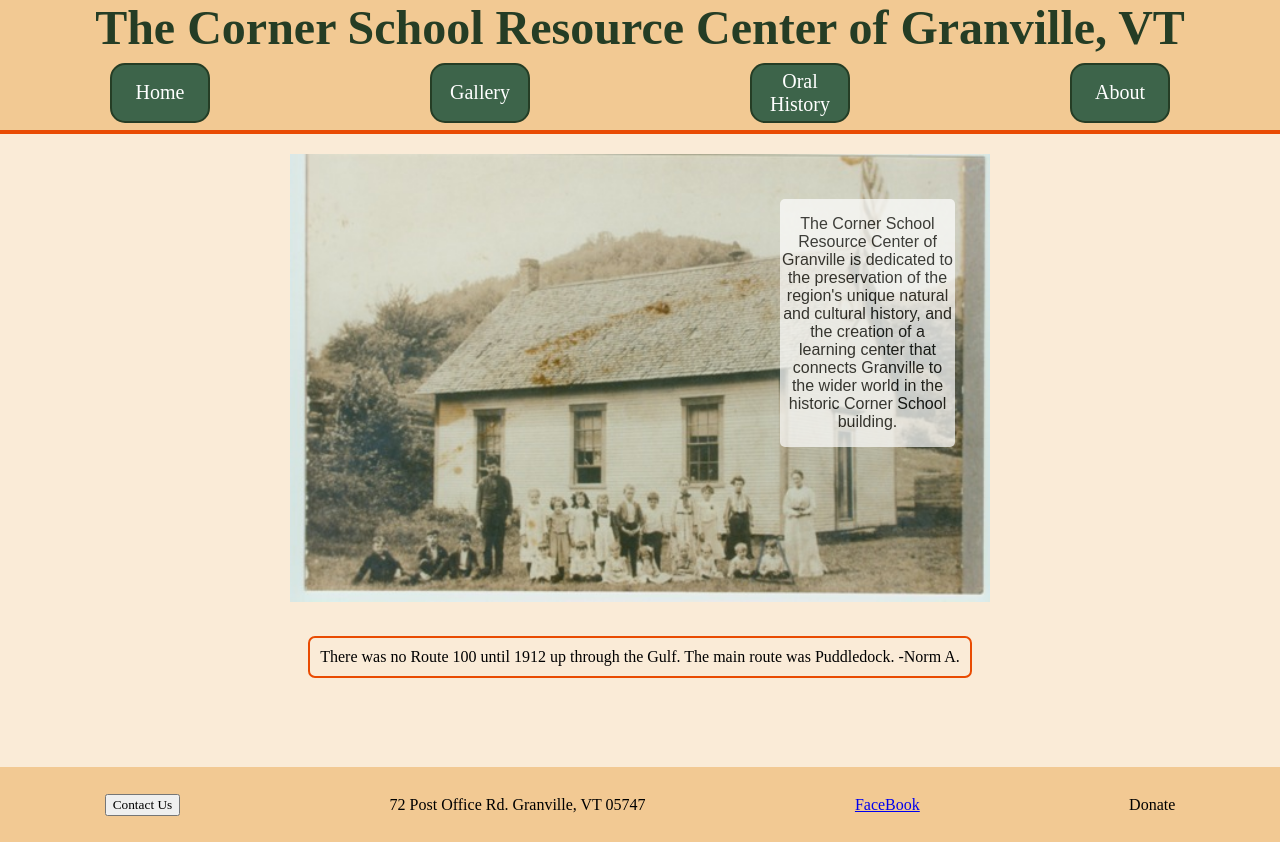
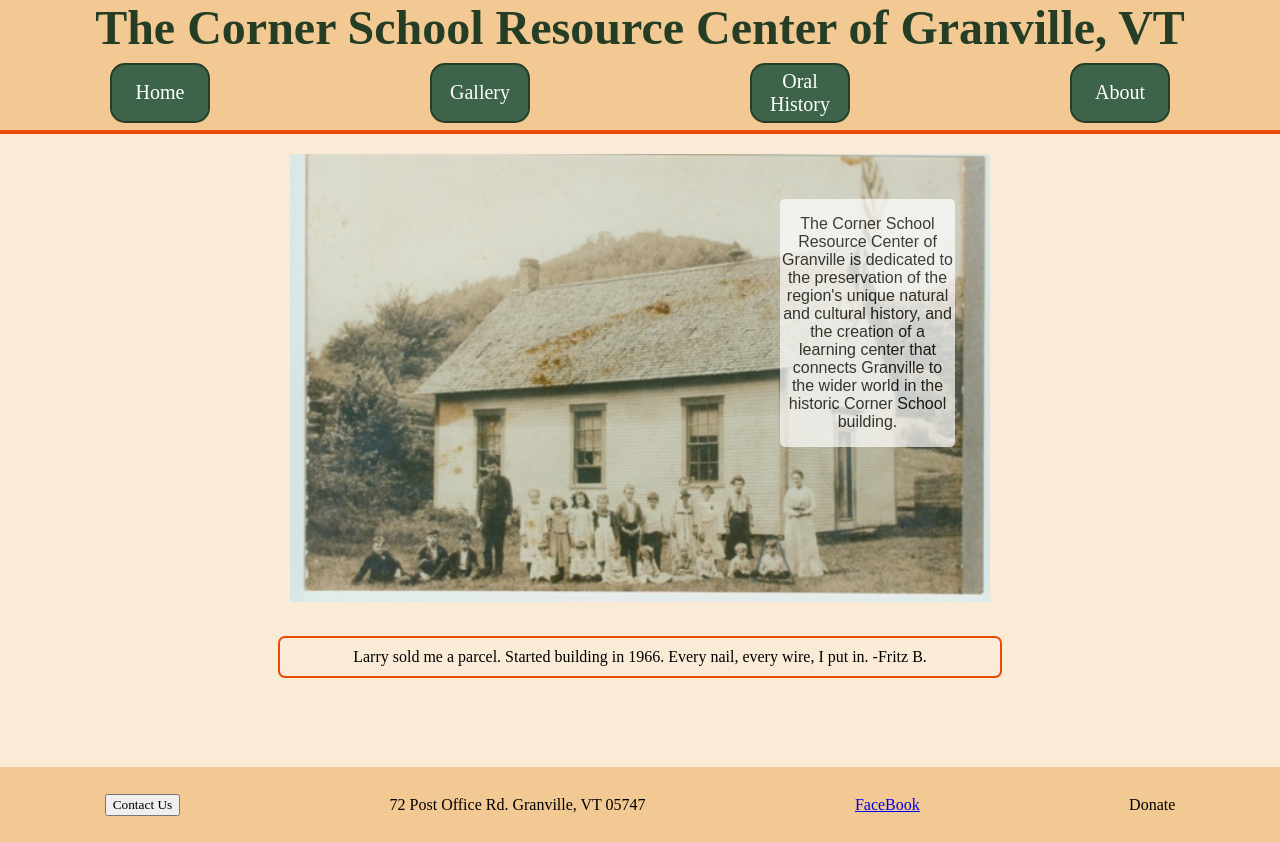
Before and after one commit to Habenzy/granville-corner-school, a React (Create React App) app in the folder client/: page / in a window 1280 px wide. Built offline with nearby package versions, Linux system fonts and the light colour scheme.

Commit message:
now with scrolling random quotes

```diff
--- a/client/src/App/pages/home.js
+++ b/client/src/App/pages/home.js
@@ -3,25 +3,24 @@ import Footer from './footer';
 import Header from './header';
 
 class Home extends React.Component {
-  constructor(props) {
-    super(props);
-    this.state = {
-      quotes: [`There was no Route 100 until 1912 up through the Gulf. The main route was Puddledock.  -Norm A.`, `We were kind of free spirits, so we decided to move here and see how it was, have a garden. And here we are 43 years later.  -Nancy D.`, `There was a tree that was snowing, but there wasn't snow anywhere else. It felt like a blessing.  -Michael E.`, `No traffic lights, no stop signs, no cops, no buses, no trains. I just kind of fell in love with it. Living up in the hollows, up on the hills is an adventure.  -Jamie S.`, `Larry sold me a parcel. Started building in 1966. Every nail, every wire, I put in.  -Fritz B.`]
-    }
+
+  getQuote() {
+    return this.state.quotes[Math.floor(Math.random() * (this.state.quotes.length))]
   }
 
-  getEvents() {
-    /*
-    make directory to hold json files for events (in public dir?)
-    iterate over files,
-    if eventDate is =< Date.now + 2 weeks && eventDate > Date.now
-    then display event
-    else display random quote from quotes array;
-     */
+  displayQuotes() {
+    const displayArea = document.getElementById('event-quote');
+    const quotes = [`There was no Route 100 until 1912 up through the Gulf. The main route was Puddledock.  -Norm A.`, `We were kind of free spirits, so we decided to move here and see how it was, have a garden. And here we are 43 years later.  -Nancy D.`, `There was a tree that was snowing, but there wasn't snow anywhere else. It felt like a blessing.  -Michael E.`, `No traffic lights, no stop signs, no cops, no buses, no trains. I just kind of fell in love with it. Living up in the hollows, up on the hills is an adventure.  -Jamie S.`, `Larry sold me a parcel. Started building in 1966. Every nail, every wire, I put in.  -Fritz B.`]
+
+    displayArea.innerHTML = quotes[Math.floor(Math.random() * (quotes.length))]
+    window.setInterval(function(){
+      displayArea.textContent = quotes[Math.floor(Math.random() * (quotes.length))];
+
+    }, 10000)
   }
 
   componentDidMount() {
-    this.getEvents()
+    this.displayQuotes()
   }
 
 
@@ -36,7 +35,7 @@ class Home extends React.Component {
               <p>The Corner School Resource Center of Granville is dedicated to<br /> the preservation of the region's unique natural and cultural history, and the creation of a learning center that connects Granville to the wider world in the historic Corner School building.</p>
             </div>
           </div>
-          <div id="event-quote">{this.state.quotes[Math.floor(Math.random() * (this.state.quotes.length))]}</div>
+          <div id="event-quote"></div>
         </div>
         <Footer />
       </div>
--- a/client/src/index.css
+++ b/client/src/index.css
@@ -93,7 +93,7 @@ code {
 }
 
 #event-quote {
-  max-width: 700px;
+  width: 700px;
   border: 2px solid #e94b02;
   justify-self: center;
   text-align: center;
```
Also changed, not shown: 1 other file (tests, documents, lock files or other folders).
